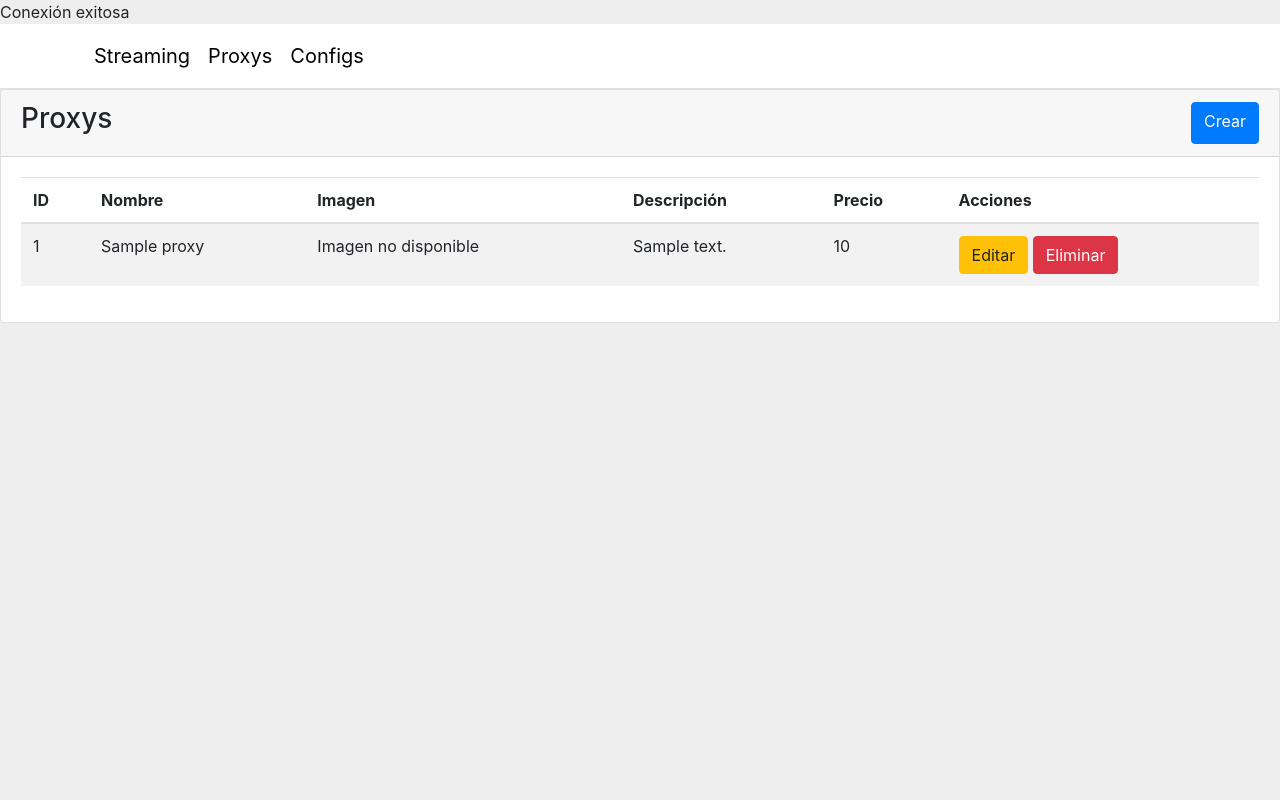
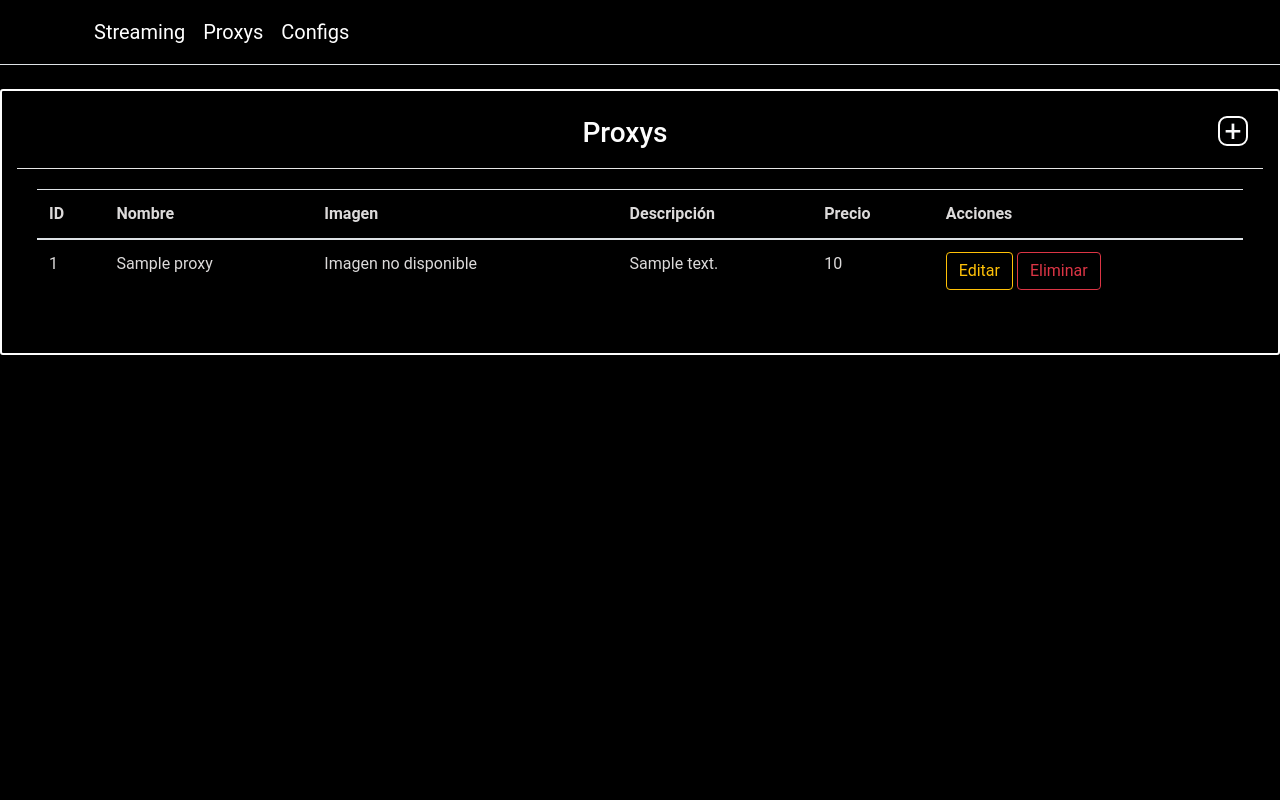
Before and after one commit to AndersRomero/InfernoProject, a PHP site: page /personal/proxys/index.php in a window 1280 px wide. Run offline with PHP 8.4, Linux system fonts and the light colour scheme; tables that the repository leaves empty or names only in its code hold one stand-in row (values such as "Sample post").

Commit message:
:tada: css para tabla index

```diff
--- a/conexion.php
+++ b/conexion.php
@@ -8,6 +8,4 @@ $conexion = mysqli_connect($servername, $username, $password, $dbname);
 
 if ($conexion->connect_error) {
     die("Conexión fallida: " . $conexion->connect_error);
-}else{
-    echo "Conexión exitosa";
 }
--- /dev/null
+++ b/css/index.css
@@ -0,0 +1,42 @@
+body {
+    background-color: #000000;
+    color: #fdfdfd;
+    font-family: 'Roboto', sans-serif;
+    font-size: 16px;
+    font-weight: 400;
+    line-height: 1.5;
+    margin: 0;
+    padding: 0;
+}
+
+    .card {
+        background-color: #000000;
+        border: 2px solid #fdfdfd;
+        border-radius: 3px;
+        margin-bottom: 15px;
+        padding: 15px;
+    }
+
+    .card-header {
+        background-color: #000000;
+        border-bottom: 1px solid #e6e6e6;
+        padding: 10px 15px;
+        position: relative;
+    }
+
+    .btn-outline-light {
+        line-height: 25px;
+        border: 2px solid #fdfdfd;
+        border-radius: 30%;
+        width: 30px;
+        height: 30px;
+        font-size: 30px;
+        padding: 0;
+    }
+    .table-responsive-sm {
+        overflow-x: auto;
+        -webkit-overflow-scrolling: touch;
+    }
+    .table{
+        color: #dcdada;
+    }
--- a/proxys/index.php
+++ b/proxys/index.php
@@ -34,16 +34,17 @@ $proxys = $sentencia->get_result()->fetch_all(MYSQLI_ASSOC);
 
 include '../templates/header.php';
 ?>
+<link rel="stylesheet" href="../css/index.css">
 
 <div class="card">
     <div class="card-header d-flex">
-        <h3>Proxys</h3>
-        <a type="button" class="btn btn-primary ml-auto" href="crear.php">Crear</a>
+        <h3 style="margin-left: auto">Proxys</h3>
+        <a type="button" class="btn btn-outline-light ml-auto" href="crear.php">+</a>
     </div>
 
     <div class="card-body">
         <div class="table-responsive-sm">
-            <table class="table table-striped">
+            <table class="table table-striped table-hover">
                 <thead>
                     <tr>
                         <th scope="col">ID</th>
@@ -72,8 +73,8 @@ include '../templates/header.php';
                             <td><?php echo $registro['description'] ?></td>
                             <td><?php echo $registro['price'] ?></td>
                             <td>
-                                <a type="button" class="btn btn-warning" href="editar.php?txtid=<?php echo $registro['id']; ?>">Editar</a>
-                                <a type="button" class="btn btn-danger" href="index.php?eliminar_id=<?php echo $registro['id']; ?>" onclick="return ConfirmDelete();">Eliminar</a>
+                                <a type="button" class="btn btn-outline-warning" href="editar.php?txtid=<?php echo $registro['id']; ?>">Editar</a>
+                                <a type="button" class="btn btn-outline-danger" href="index.php?eliminar_id=<?php echo $registro['id']; ?>" onclick="return ConfirmDelete();">Eliminar</a>
                             </td>
                         </tr>
                     <?php } ?>
--- a/templates/header.php
+++ b/templates/header.php
@@ -16,17 +16,17 @@ $url_base = "http://localhost/personal/infernoproject/";
     <title>INFERNO PROJECT</title>
     <style>
         body {
-            background-color: #efeeee;
+            background-color: #000000;
         }
         .nav-tabs .nav-link {
-            color: #000000;
+            color: #ffffff;
             font-size: 20px;
         }
         .nav-tabs .nav-link:hover {
             color: #fd660b;
         }
         .bg-body-tertiary {
-            background-color: #ffffff;
+            background-color: #000000;
         }
     </style>
     <header class="container-fuild">
@@ -43,4 +43,5 @@ $url_base = "http://localhost/personal/infernoproject/";
         </nav>
     </header>
 </head>
+<br/>
 <body>
```
Also changed, not shown: css/styles.css (deleted), proxys/uploads/WIN_20210127_15_47_00_Pro.jpg (added).
